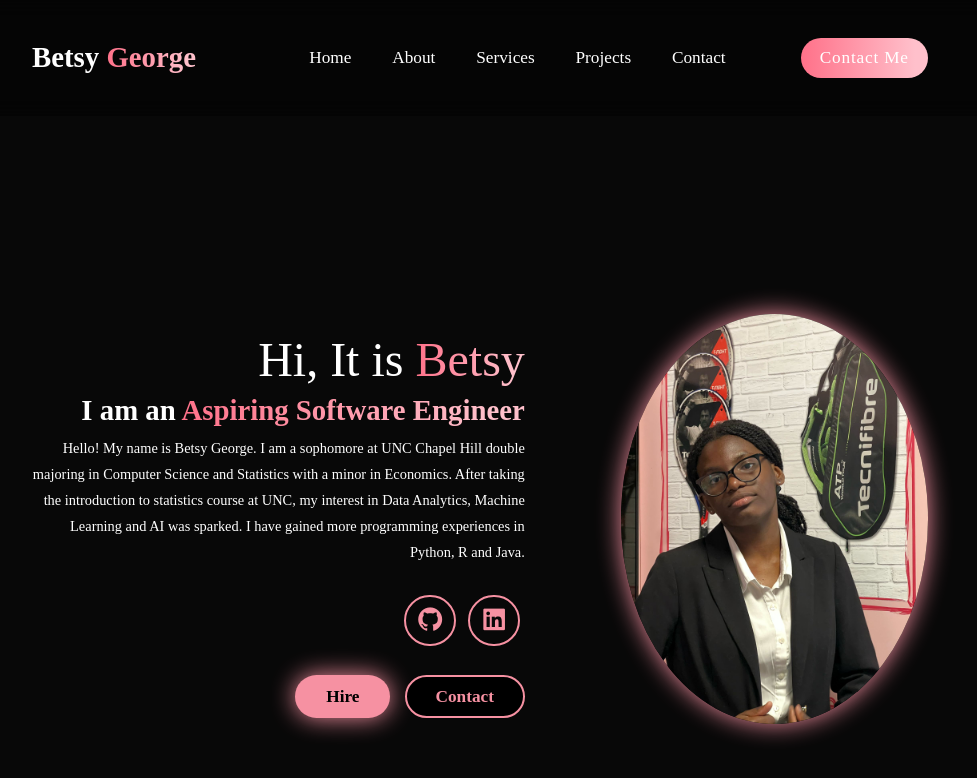
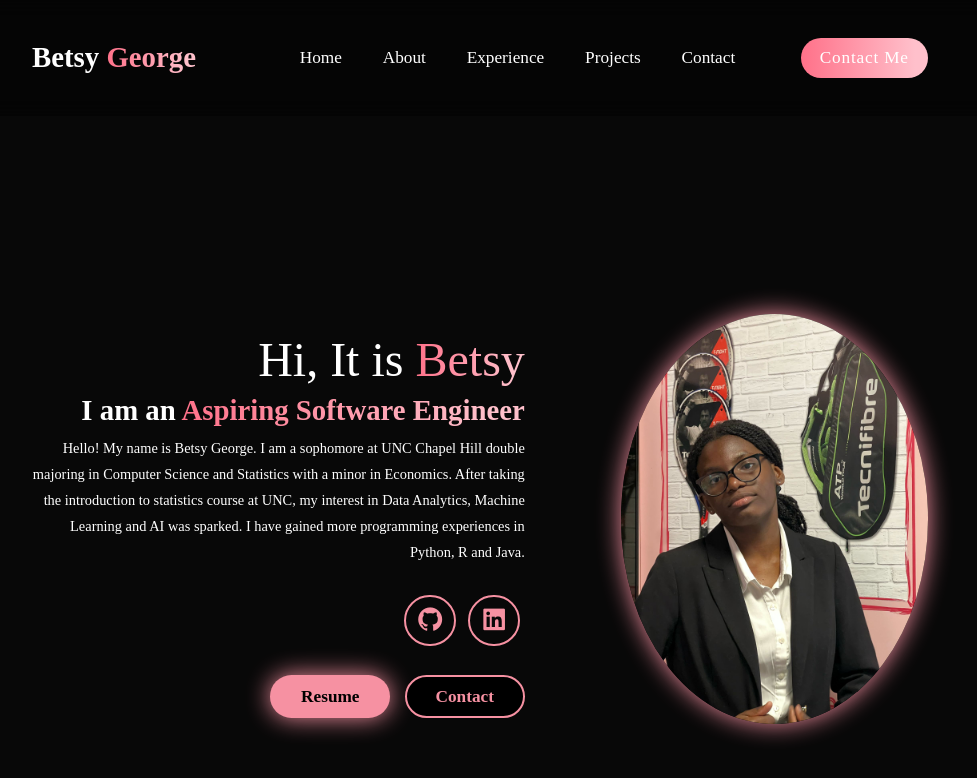
Before and after one commit to betsygeo/betsygeo.github.io, a plain HTML site: page index.html in a window 1280 px wide. Shown: the top 778 px of the page, without its empty margins (160-1137 px from the left). Drawn offline with nearby package versions, Linux system fonts and the light colour scheme.

Commit message:
changes to index.html

```diff
--- a/index.html
+++ b/index.html
@@ -23,7 +23,7 @@
         <nav class="navbar">
           <a href="#home">Home</a>
           <a href="#about">About</a>
-          <a href="#services">Services</a>
+          <a href="#experience">Experience</a>
           <a href="#projects">Projects</a>
           <a href="#contact">Contact</a>
 
@@ -54,7 +54,7 @@
                 </a>
               </div>
               <div class="btn-group">
-                <a href = "#" class ="btn">Hire</a>
+                <a href = "#" class ="btn">Resume</a>
                 <a href = "#contact" class ="btn">Contact</a>
               </div>
             </div>
```
